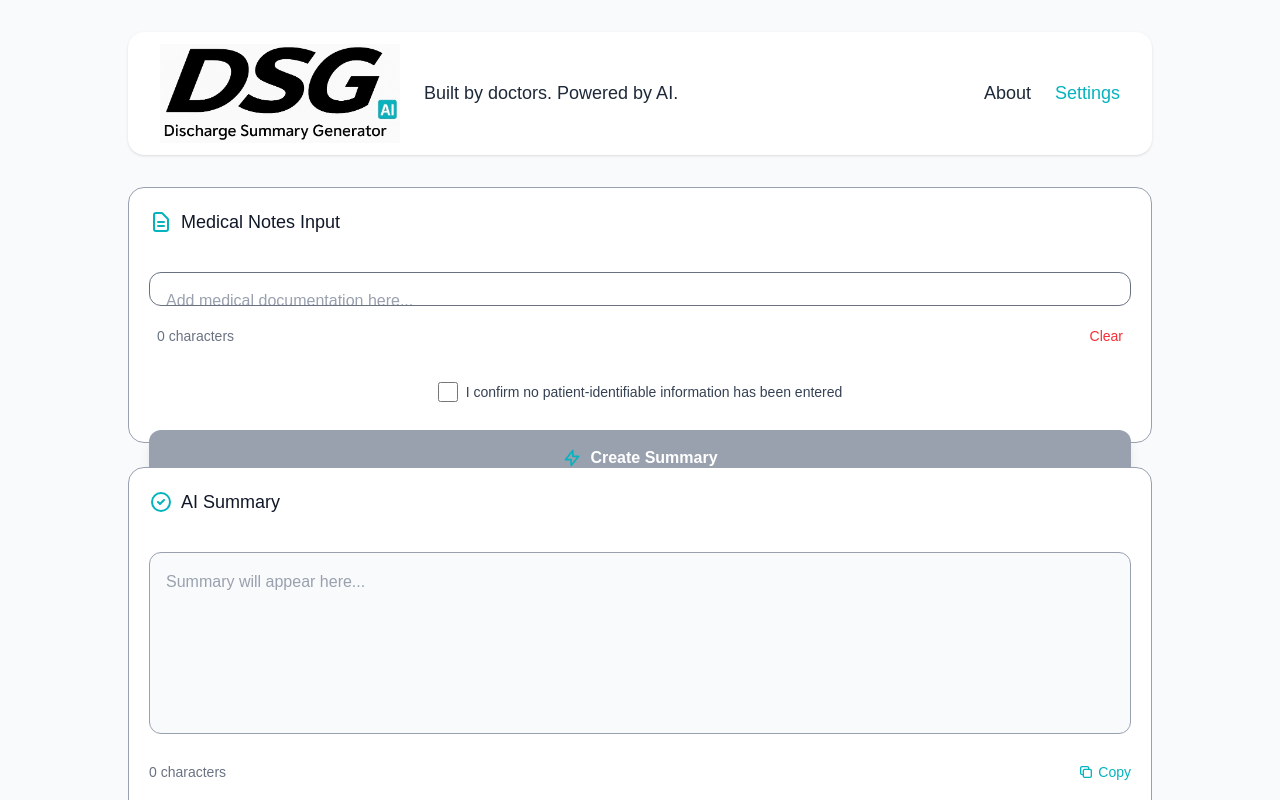
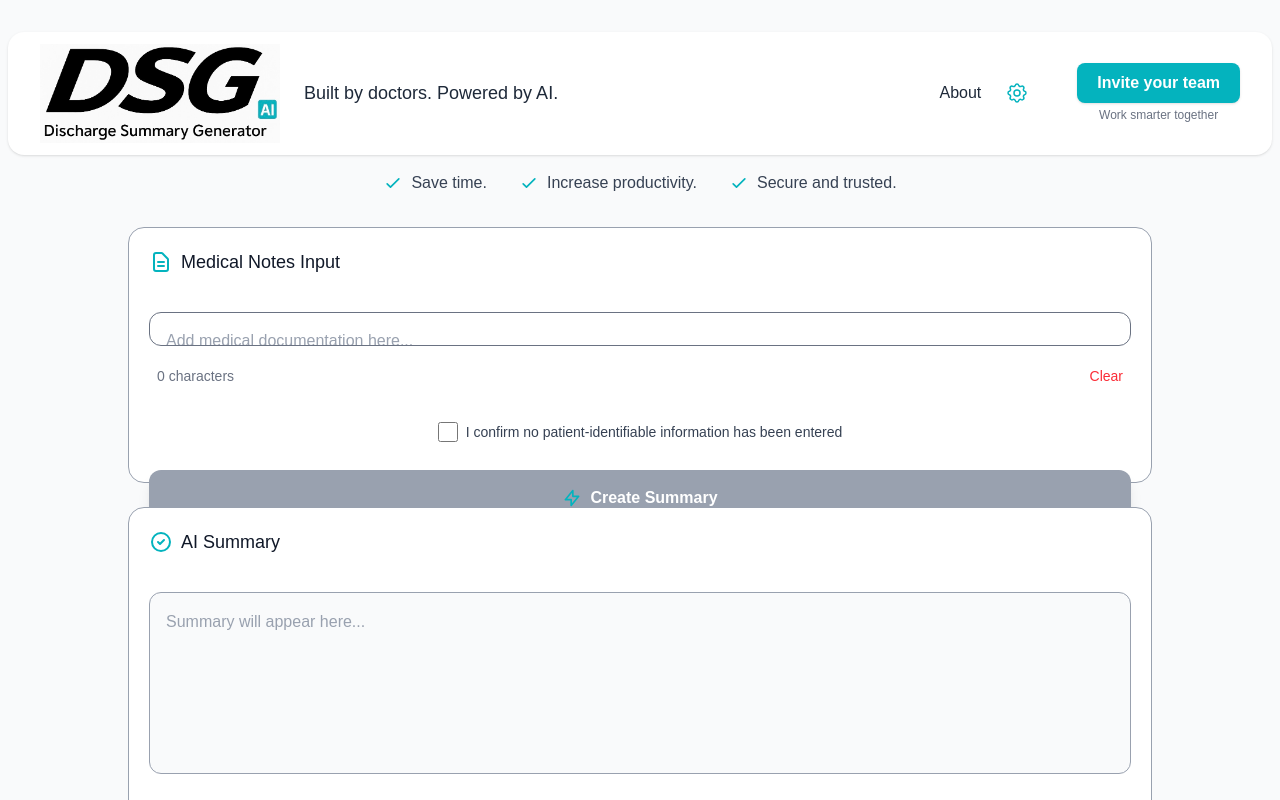
Before and after one commit to Esbruce/dsg, a Next.js app: page / in a window 1280 px wide. Shown: the top 800 px of the page. Built offline with nearby package versions, Linux system fonts and the light colour scheme.

Commit message:
adding alex header

```diff
--- a/app/components/Header.tsx
+++ b/app/components/Header.tsx
@@ -1,9 +1,22 @@
-import React from "react";
+import React, { useState } from "react";
 import Image from "next/image";
 
-export default function Header() {
+function HeaderContent() {
+  const [showInvite, setShowInvite] = useState(false);
+  const [copied, setCopied] = useState(false);
+  const inviteLink = typeof window !== 'undefined' ? window.location.origin : '';
+  const handleCopy = async () => {
+    try {
+      await navigator.clipboard.writeText(inviteLink);
+      setCopied(true);
+      setTimeout(() => setCopied(false), 2000);
+    } catch (err) {
+      setCopied(false);
+    }
+  };
+
   return (
-    <header className="w-full bg-white px-8 py-3 flex items-center justify-between shadow-sm max-w-5xl mx-auto rounded-2xl">
+    <header className="w-full bg-white px-8 py-3 flex items-center justify-between shadow-sm max-w-7xl mx-auto rounded-2xl">
       {/* Left: Logo and Slogan */}
       <div className="flex items-center gap-6">
         <Image src="/dsg_logo.jpg" alt="DSG Logo" width={240} height={90} className="object-contain" priority />
@@ -11,10 +24,78 @@ export default function Header() {
         <div style={{ width: '180px' }} />
       </div>
       {/* Right: Navigation */}
-      <nav className="flex items-center gap-2">
-        <a href="#about" className="text-lg font-medium text-gray-800 hover:text-blue-600 transition-colors" style={{ fontFamily: 'Arial, Helvetica, sans-serif' }}>About</a>
-        <span className="text-lg font-medium ml-4" style={{ fontFamily: 'Arial, Helvetica, sans-serif', cursor: 'pointer', color: 'rgba(4,179,190,1)' }}>Settings</span>
-      </nav>
+      <div className="flex items-center gap-6">
+        <nav className="flex items-center gap-2">
+          <a href="#about" className="text-base font-medium text-gray-800 transition-colors hover:text-[rgba(4,179,190,1)]" style={{ fontFamily: 'Arial, Helvetica, sans-serif' }}>About</a>
+          <span className="ml-4 cursor-pointer">
+            <svg className="w-6 h-6" fill="none" stroke="rgba(4,179,190,1)" viewBox="0 0 24 24" strokeWidth={1.5}>
+              <path strokeLinecap="round" strokeLinejoin="round" d="M10.325 4.317c.426-1.756 2.924-1.756 3.35 0a1.724 1.724 0 0 0 2.573 1.01c1.527-.878 3.286.88 2.408 2.408a1.724 1.724 0 0 0 1.01 2.573c1.756.426 1.756 2.924 0 3.35a1.724 1.724 0 0 0-1.01 2.573c.878 1.527-.88 3.286-2.408 2.408a1.724 1.724 0 0 0-2.573 1.01c-.426 1.756-2.924 1.756-3.35 0a1.724 1.724 0 0 0-2.573-1.01c-1.527.878-3.286-.88-2.408-2.408a1.724 1.724 0 0 0-1.01-2.573c-1.756-.426-1.756-2.924 0-3.35a1.724 1.724 0 0 0 1.01-2.573c-.878-1.527.88-3.286 2.408-2.408a1.724 1.724 0 0 0 2.573-1.01z" />
+              <path strokeLinecap="round" strokeLinejoin="round" d="M15 12a3 3 0 1 1-6 0 3 3 0 0 1 6 0z" />
+            </svg>
+          </span>
+        </nav>
+        {/* Invite Button and Subtext */}
+        <div className="flex flex-col items-center ml-6 relative">
+          <button
+            className="bg-[rgba(4,179,190,1)] hover:bg-cyan-600 text-white font-semibold px-5 py-2 rounded-lg shadow transition-colors text-base transform transition-transform duration-150 hover:scale-105"
+            onClick={() => setShowInvite((v) => !v)}
+          >
+            Invite your team
+          </button>
+          <span className="text-xs text-gray-500 mt-1 text-center">Work smarter together</span>
+          {showInvite && (
+            <div className="absolute top-14 right-0 bg-white border border-gray-200 rounded-xl shadow-lg p-4 flex flex-col items-center z-50 min-w-[260px]">
+              <span className="text-xs text-gray-700 mb-2">Share this link with your team:</span>
+              <div className="flex items-center w-full">
+                <input
+                  type="text"
+                  value={inviteLink}
+                  readOnly
+                  className="flex-1 px-2 py-1 border border-gray-200 rounded-l bg-gray-50 text-xs text-gray-700 focus:outline-none"
+                  style={{ minWidth: 0 }}
+                />
+                <button
+                  onClick={handleCopy}
+                  className="bg-[rgba(4,179,190,1)] hover:bg-cyan-600 text-white px-3 py-1 rounded-r text-xs font-medium transition-colors"
+                >
+                  {copied ? 'Copied!' : 'Copy'}
+                </button>
+              </div>
+            </div>
+          )}
+        </div>
+      </div>
     </header>
   );
 }
+
+export default function Header() {
+  return (
+    <>
+      <HeaderContent />
+      {/* Three-phrase row below header */}
+      <div className="w-full flex justify-center mt-4">
+        <div className="flex flex-row gap-8 items-center">
+          <span className="flex items-center text-base font-medium text-gray-700">
+            <svg className="w-5 h-5 mr-2" fill="none" stroke="rgba(4,179,190,1)" viewBox="0 0 24 24" strokeWidth={2}>
+              <path strokeLinecap="round" strokeLinejoin="round" d="M5 13l4 4L19 7" />
+            </svg>
+            Save time.
+          </span>
+          <span className="flex items-center text-base font-medium text-gray-700">
+            <svg className="w-5 h-5 mr-2" fill="none" stroke="rgba(4,179,190,1)" viewBox="0 0 24 24" strokeWidth={2}>
+              <path strokeLinecap="round" strokeLinejoin="round" d="M5 13l4 4L19 7" />
+            </svg>
+            Increase productivity.
+          </span>
+          <span className="flex items-center text-base font-medium text-gray-700">
+            <svg className="w-5 h-5 mr-2" fill="none" stroke="rgba(4,179,190,1)" viewBox="0 0 24 24" strokeWidth={2}>
+              <path strokeLinecap="round" strokeLinejoin="round" d="M5 13l4 4L19 7" />
+            </svg>
+            Secure and trusted.
+          </span>
+        </div>
+      </div>
+    </>
+  );
+}
```
